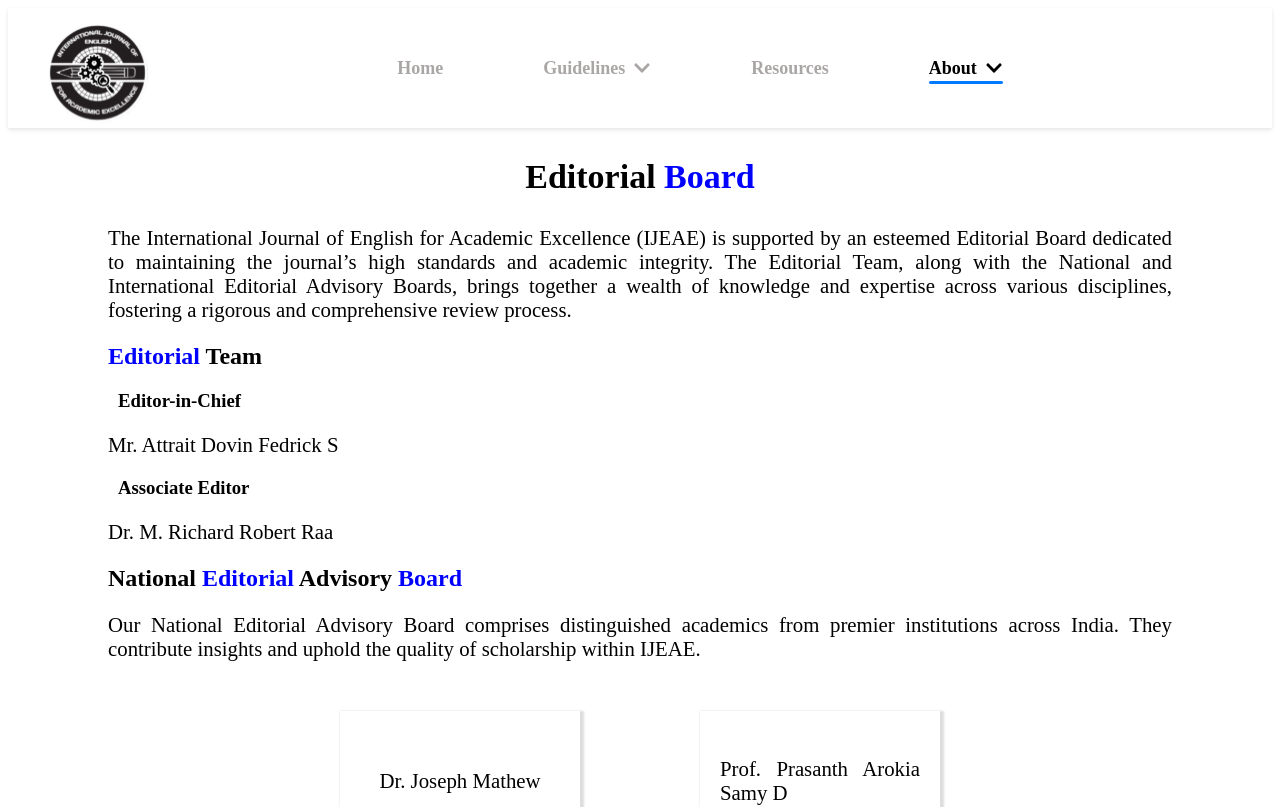
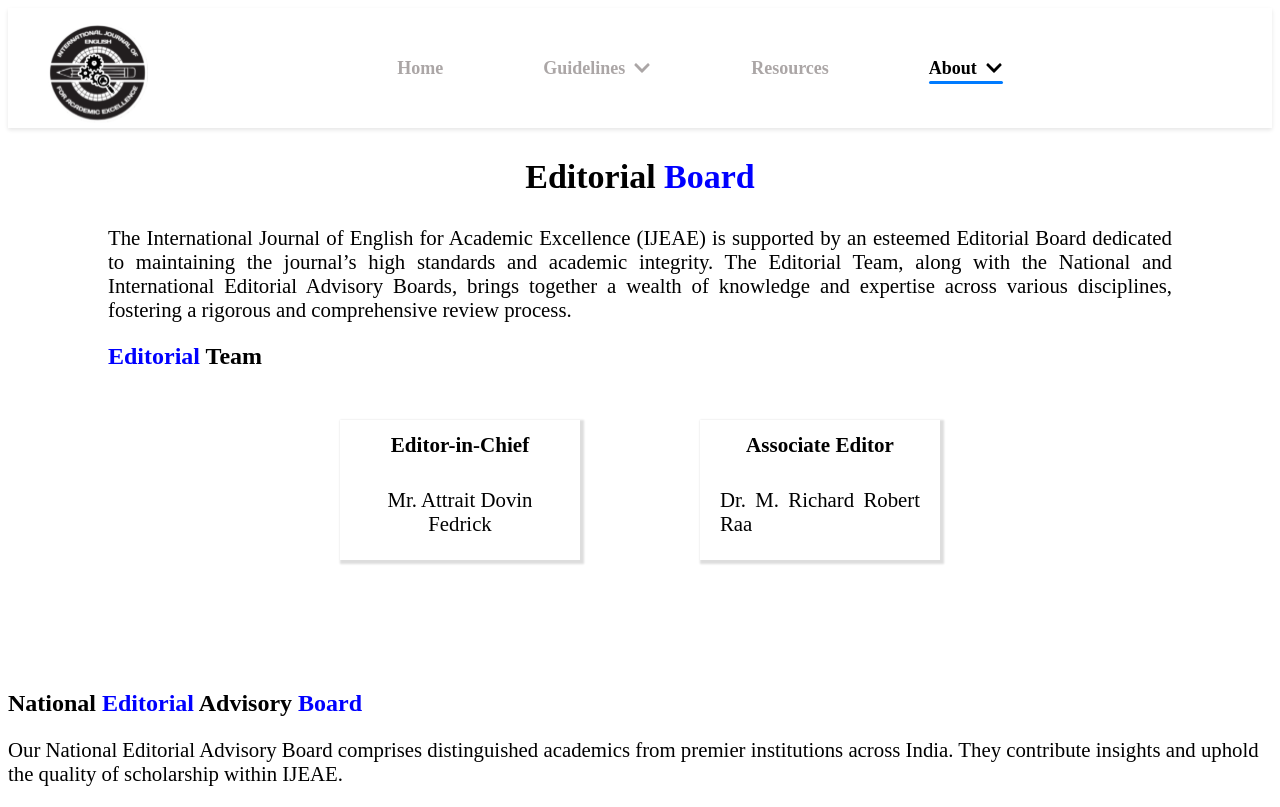
Before and after one commit to clownfish1805/journal_website, a React (Create React App) app: page /editorial in a window 1280 px wide. Shown: the top 807 px of the page. Built offline with nearby package versions, Linux system fonts and the light colour scheme.

Commit message:
needs and changes

```diff
--- a/src/Pages/Authorguide/Authorguide.js
+++ b/src/Pages/Authorguide/Authorguide.js
@@ -28,9 +28,7 @@ const Authorguide = () => {
             International Journal of English for Academic Excellence (IJEAE)
             <br></br>
             <span style={{ fontWeight: "bold" }}>Email: </span>
-            <a href="mailto:attraitdovinfedrick333@gmail.com">
-              attraitdovinfedrick333@gmail.com
-            </a>
+            <a href="mailto:editor.ijeae@gmail.com">editor.ijeae@gmail.com</a>
           </p>
 
           <p>
--- a/src/Pages/Editorial/Editorial.js
+++ b/src/Pages/Editorial/Editorial.js
@@ -26,12 +26,18 @@ const Editorial = () => {
         <h2>
           <span style={{ color: "blue" }}>Editorial </span>Team
         </h2>
-        <div className="editorial-section">
+        <div class="container-editorial">
+          <div class="row-editorial">
+            <div class="box-editorial">
               <h3>Editor-in-Chief</h3>
-          <p>Mr. Attrait Dovin Fedrick S</p>
-
+              <p style={{ textAlign: "center" }}>Mr. Attrait Dovin Fedrick</p>
+            </div>
+            <div class="box-editorial">
               <h3>Associate Editor</h3>
               <p>Dr. M. Richard Robert Raa</p>
+            </div>
+          </div>
+        </div>
       </div>
 
       <h2>
@@ -39,9 +45,9 @@ const Editorial = () => {
         <span style={{ color: "blue" }}> Board</span>
       </h2>
       <p>
-          Our National Editorial Advisory Board comprises distinguished
-          academics from premier institutions across India. They contribute
-          insights and uphold the quality of scholarship within IJEAE.
+        Our National Editorial Advisory Board comprises distinguished academics
+        from premier institutions across India. They contribute insights and
+        uphold the quality of scholarship within IJEAE.
       </p>
 
       <div class="container-editorial">
@@ -69,15 +75,14 @@ const Editorial = () => {
       </div>
 
       <h2>
-          International <span style={{ color: "blue" }}>Editorial </span>{" "}
-          Advisory <span style={{ color: "blue" }}>Board</span>
+        International <span style={{ color: "blue" }}>Editorial </span> Advisory{" "}
+        <span style={{ color: "blue" }}>Board</span>
       </h2>
       <p>
-          IJEAE is committed to a global perspective on research and
-          scholarship. Our International Editorial Advisory Board includes
-          respected scholars from around the world who bring diverse expertise
-          to the journal, ensuring the relevance and impact of our published
-          work across borders.
+        IJEAE is committed to a global perspective on research and scholarship.
+        Our International Editorial Advisory Board includes respected scholars
+        from around the world who bring diverse expertise to the journal,
+        ensuring the relevance and impact of our published work across borders.
       </p>
       <div class="container-editorial">
         <div class="row-editorial">
@@ -89,7 +94,6 @@ const Editorial = () => {
           </div>
         </div>
       </div>
-      </div>
 
       <Footer />
     </>
```
Lines whose indentation alone changed are shown as unchanged.
